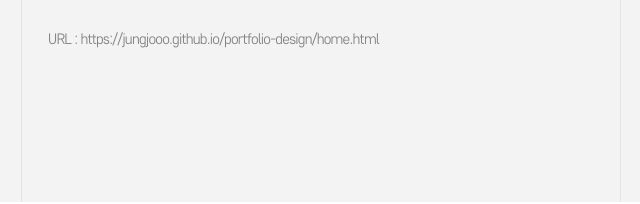
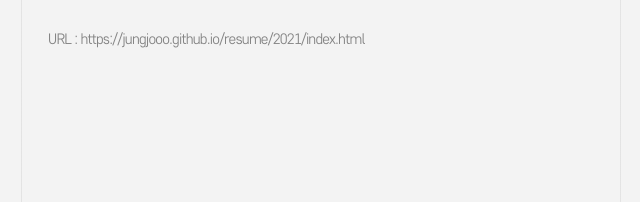
Before and after one commit to JUNGJOOO/resume, a plain HTML site: page 2021/profile.html in a window 1280 px wide. Shown: the part 283-487 px from the top of the page, 619-1259 px from the left. Drawn offline with Linux system fonts and the light colour scheme.

Commit message:
Update profile.html

```diff
--- a/2021/profile.html
+++ b/2021/profile.html
@@ -25,7 +25,7 @@
                         <address>서울시 은평구 연서로 26길</address>
                         <div class="num">(+82) 010 - 2736 - 6771</div>
                         <div class="mail">focusonjury@gmail.com</div>
-                        <a href="https://jungjooo.github.io/portfolio-design/home.html">URL : https://jungjooo.github.io/portfolio-design/home.html</a>
+                        <a href="https://jungjooo.github.io/resume/2021/index.html">URL : https://jungjooo.github.io/resume/2021/index.html</a>
                     </div>
                 </div>
             </section>
```
